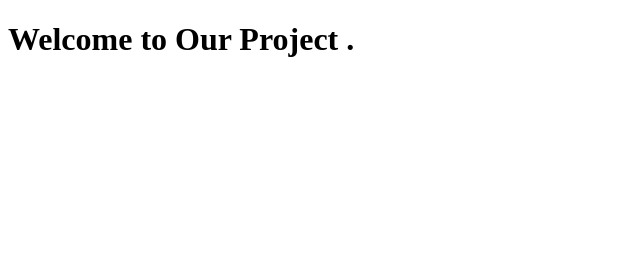
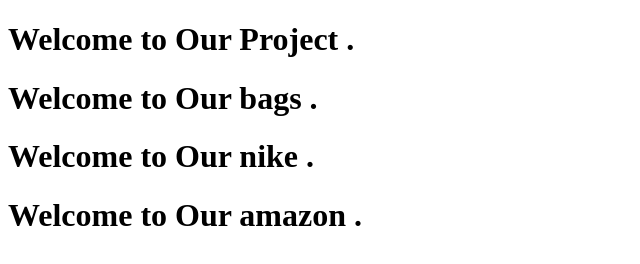
Before and after one commit to anumtaasnain/project_bags, a plain HTML site: page index.html in a window 1280 px wide. Shown: the whole page, without its empty margins (0-640 px from the left). Drawn offline with Linux system fonts and the light colour scheme.

Commit message:
Update h1 in index.html

```diff
--- a/index.html
+++ b/index.html
@@ -7,5 +7,8 @@
 </head>
 <body>
     <h1>Welcome to Our Project . </h1>
+    <h1>Welcome to Our bags . </h1>
+    <h1>Welcome to Our nike . </h1>
+    <h1>Welcome to Our amazon . </h1>
 </body>
 </html>
```
